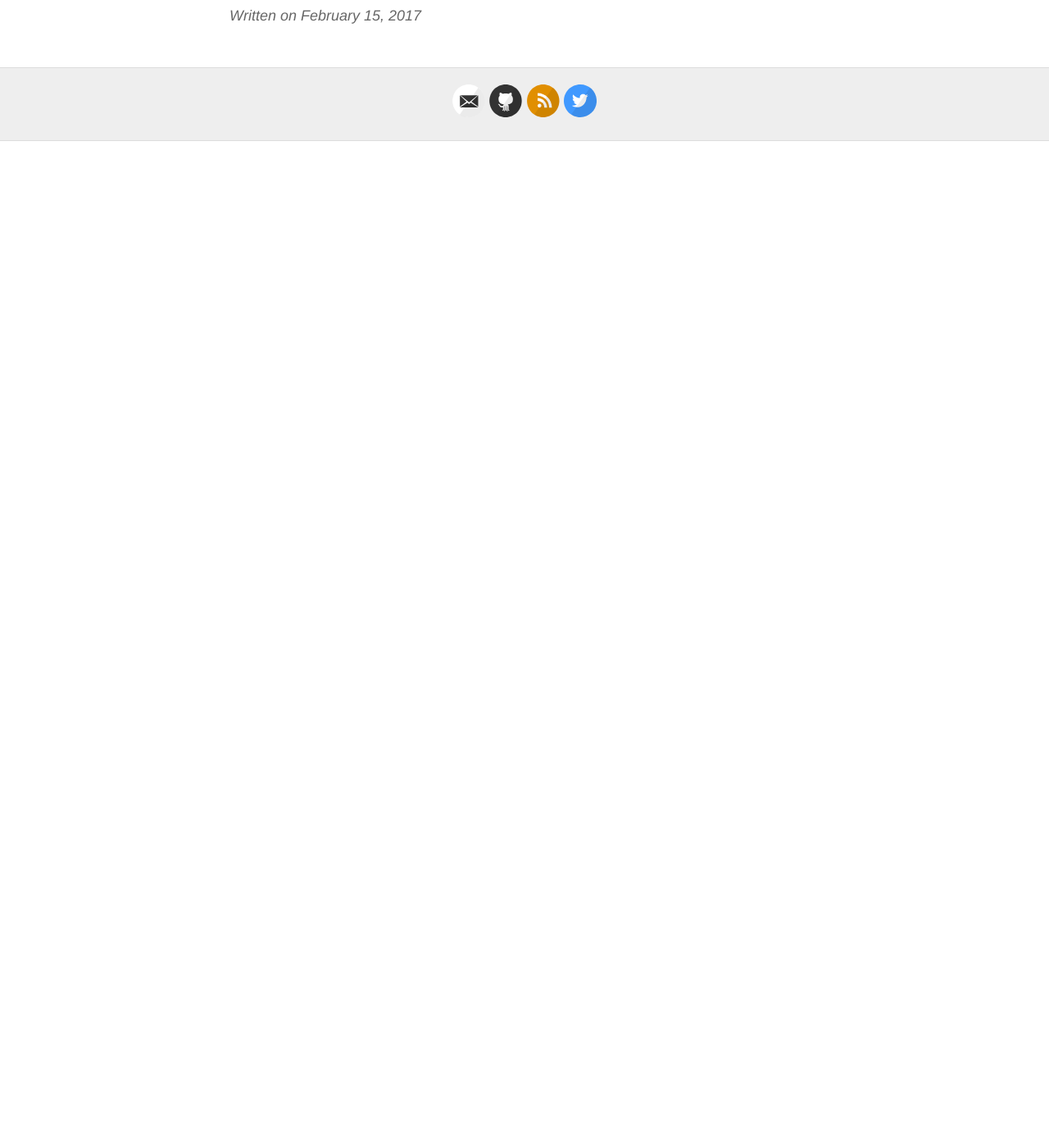
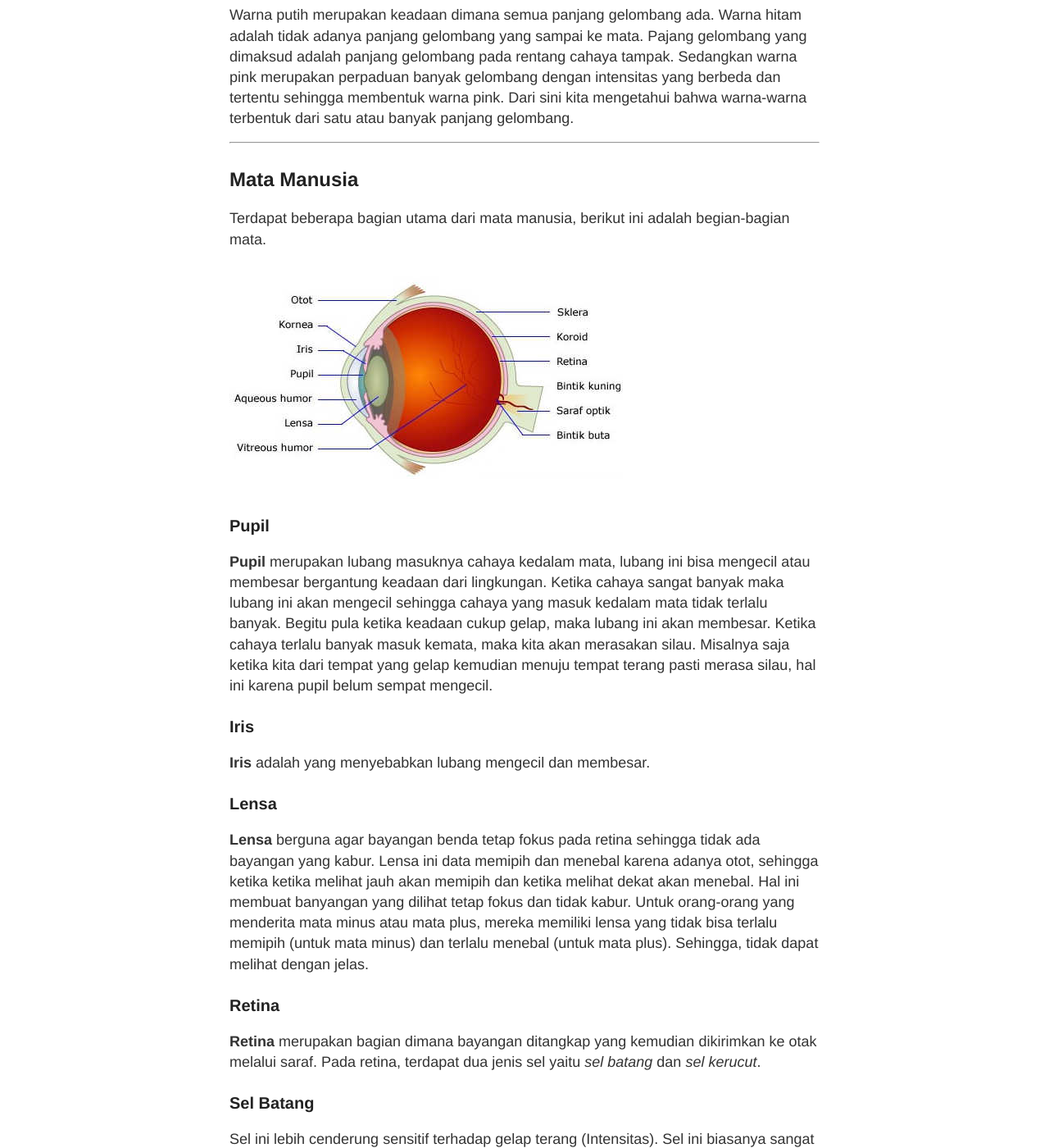
Before and after one commit to mwafa/mwafa.github.io, a Jekyll site: the page built from _posts/2017-2-15--Visal-konstruksi-mata.md, in a window 1280 px wide and 1400 px high, scrolled down 1769 px. Shown: the whole window at 82% size. Built offline with Jekyll 4.4.1, drawn with Linux system fonts in a browser that asks for light colours; a script that is not in the unit is left out; before the commit the page ends 1941 px from its top, so only the background shows below that; some of the changed text lies outside the part shown.

Commit message:
update catatan

```diff
--- a/_posts/2017-2-15--Visal-konstruksi-mata.md
+++ b/_posts/2017-2-15--Visal-konstruksi-mata.md
@@ -7,9 +7,16 @@ Pembentukan dan pembuatan kamera serta mengolahan citra tidak lepas dari prinsip
 Mata manusia menjadi indera manusia untuk melihat (_menangkap citra_) sehingga manusia dapat melihat.
 Untuk dapat memberikan kemampuan penglihatan pada sebuah perangkat (misalkan: _robot_) maka mari kita pelajari bagaimana mata manusia bekerja.
 
-### Table of Content:
+### Table of Contents:
 + [Cahaya](#cahaya)
 + [Mata Manusia](#mata-manusia)
+  * [Pupil](#pupil)
+  * [Iris](#iris)
+  * [Lensa](#lensa)
+  * [Retina](#retina)
+    * [Sel Batang](#sel-batang)
+    * [Sel Kerucut](#sel-kerucut)
+  * [Titik Buta](#titik-buta)
 
 ---
 
@@ -38,3 +45,53 @@ Sedangkan warna pink merupakan perpaduan banyak gelombang dengan intensitas yang
 Dari sini kita mengetahui bahwa warna-warna terbentuk dari satu atau banyak panjang gelombang.
 
 ---
+
+## Mata Manusia
+
+Terdapat beberapa bagian utama dari mata manusia, berikut ini adalah begian-bagian mata.
+
+![Mata Manusia](/images/bag-mata.jpg)
+
+### Pupil
+
+**Pupil** merupakan lubang masuknya cahaya kedalam mata, lubang ini bisa mengecil atau membesar bergantung keadaan dari lingkungan.
+Ketika cahaya sangat banyak maka lubang ini akan mengecil sehingga cahaya yang masuk kedalam mata tidak terlalu banyak.
+Begitu pula ketika keadaan cukup gelap, maka lubang ini akan membesar.
+Ketika cahaya terlalu banyak masuk kemata, maka kita akan merasakan silau.
+Misalnya saja ketika kita dari tempat yang gelap kemudian menuju tempat terang pasti merasa silau, hal ini karena pupil belum sempat mengecil.
+
+### Iris
+
+**Iris** adalah yang menyebabkan lubang mengecil dan membesar.
+
+### Lensa
+
+**Lensa** berguna agar bayangan benda tetap fokus pada retina sehingga tidak ada bayangan yang kabur.
+Lensa ini data memipih dan menebal karena adanya otot, sehingga ketika ketika melihat jauh akan memipih dan ketika melihat dekat akan menebal.
+Hal ini membuat banyangan yang dilihat tetap fokus dan tidak kabur.
+Untuk orang-orang yang menderita mata minus atau mata plus, mereka memiliki lensa yang tidak bisa terlalu memipih (untuk mata minus) dan terlalu menebal (untuk mata plus).
+Sehingga, tidak dapat melihat dengan jelas.
+
+### Retina
+
+**Retina** merupakan bagian dimana bayangan ditangkap yang kemudian dikirimkan ke otak melalui saraf.
+Pada retina, terdapat dua jenis sel yaitu _sel batang_ dan _sel kerucut_.
+
+### Sel Batang
+
+Sel ini lebih cenderung sensitif terhadap gelap terang (Intensitas).
+Sel ini biasanya sangat berguna ketika keadaan sedikit cahaya agar manusia tetap dapat melihat.
+Oleh karena itu, ketika keadaan gelap manusia sulit membedakan warna.
+
+### Sel Kerucut
+
+Sel ini sensitif terhadap gelombang elektromagnetik dibandingkan dengan intensitas.
+Sehingga, dengan adanya sel ini manusia dapat melihat berbagai warna.
+Terdapat 3 jenis sel kerucut, yaitu sel yang sensitif pada gelombang panjang pada cahaya tampak, gelombang tegah dan gelombang pendek.
+Gelobang panjang dominan warna merah sehingga sel ini sering disebut sensitif pada warna merah, gelombang tengah pada warna hijau dan dan gelombang pendek pada warna biru.
+
+## Titik Buta
+
+**Titik Buta** merupakan tempat dimana tidak terdapat sel kerucut ataupun sel batang.
+Sehingga ketika bayangan jatuh ke titik ini, manusia tidak dapat melihatnya.
+Titik buta juga menjadi tempat dimana saraf berada.
```
Also changed, not shown: images/bag-mata.jpg (added).
